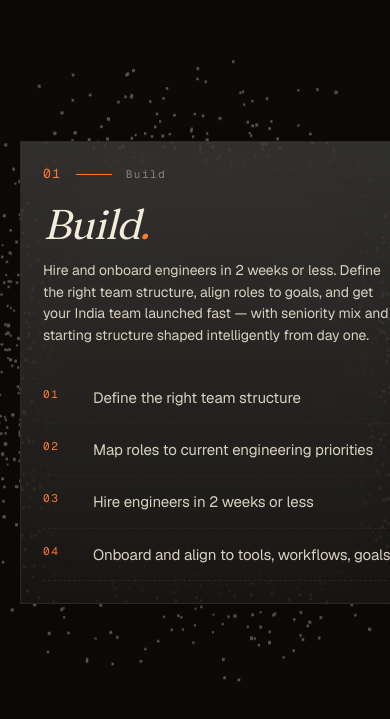
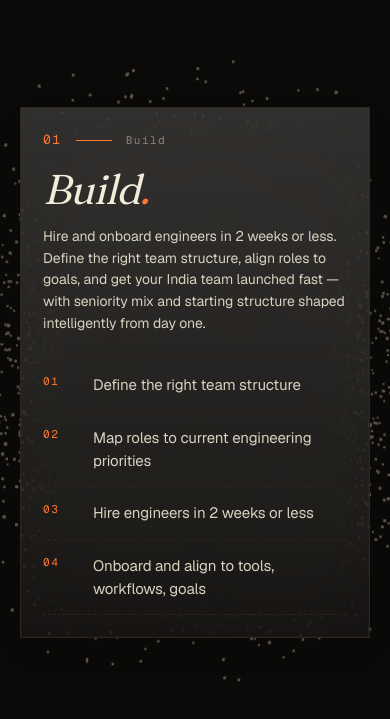
Before and after one commit to gugan-zemuria/Senatio-landing-page, a Next.js app: page / in a window 390 px wide. Shown: the part 2338-3057 px from the top of the page. Built offline with nearby package versions, Linux system fonts and the light colour scheme.

Commit message:
fix the mobile responsive

```diff
--- a/src/app/globals.css
+++ b/src/app/globals.css
@@ -1034,8 +1034,8 @@ html[data-theme="light"] .theme-toggle .ic-moon { opacity: 0; transform: rotate(
 }
 
 .bos-stages-content {
-  width: 400px;
-  min-width: 300px;
+  width: min(400px, 100%);
+  min-width: 0;
   position: relative;
 }
 @media (max-width: 600px) {
--- a/src/app/layout.tsx
+++ b/src/app/layout.tsx
@@ -35,6 +35,7 @@ export default function RootLayout({
   return (
     <html
       lang="en"
+      suppressHydrationWarning
       className={`${fraunces.variable} ${geist.variable} ${geistMono.variable}`}
     >
       <head>
```
Also changed, not shown: 1 other file (tests, documents, lock files or other folders).
